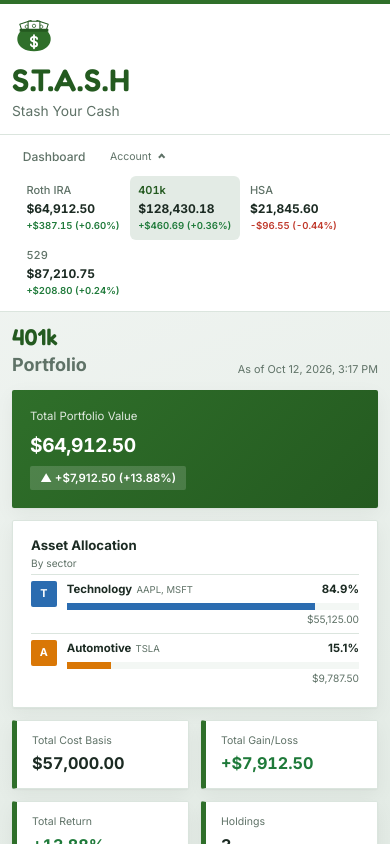
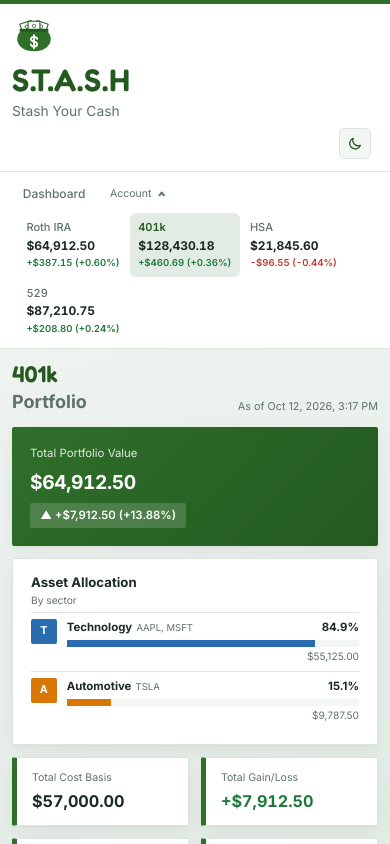
Before and after one commit to ahmedleap/agents-frontend, an Angular app: page /portfolio/401k in a window 390 px wide. Built offline with nearby package versions, Linux system fonts and the light colour scheme.

Commit message:
dark mode

```diff
--- a/src/app/app.component.html
+++ b/src/app/app.component.html
@@ -18,6 +18,26 @@
       </a>
       <h1>{{ title() }}</h1>
       <p>{{ subtitle() }}</p>
+
+      <button
+        type="button"
+        class="theme-toggle"
+        (click)="theme.toggle()"
+        [attr.aria-label]="theme.theme() === 'dark' ? 'Switch to light mode' : 'Switch to dark mode'"
+        [attr.title]="theme.theme() === 'dark' ? 'Light mode' : 'Dark mode'">
+        @if (theme.theme() === 'dark') {
+          <!-- Sun -->
+          <svg viewBox="0 0 24 24" aria-hidden="true" focusable="false" fill="none" stroke="currentColor" stroke-width="2" stroke-linecap="round">
+            <circle cx="12" cy="12" r="4.5"/>
+            <path d="M12 2v2M12 20v2M2 12h2M20 12h2M4.9 4.9l1.4 1.4M17.7 17.7l1.4 1.4M4.9 19.1l1.4-1.4M17.7 6.3l1.4-1.4"/>
+          </svg>
+        } @else {
+          <!-- Moon -->
+          <svg viewBox="0 0 24 24" aria-hidden="true" focusable="false" fill="none" stroke="currentColor" stroke-width="2" stroke-linejoin="round">
+            <path d="M20.5 14.5A8.5 8.5 0 0 1 9.5 3.5a8.5 8.5 0 1 0 11 11z"/>
+          </svg>
+        }
+      </button>
     </header>
 
     <div class="app-body">
--- a/src/app/app.component.scss
+++ b/src/app/app.component.scss
@@ -10,7 +10,7 @@
   flex-direction: column;
   width: 100%;
   height: 100%;
-  background: linear-gradient(160deg, #f4f7f5 0%, #e3ebe5 100%);
+  background: linear-gradient(160deg, var(--pf-bg) 0%, var(--pf-bg-2) 100%);
 }
 
 .app-header {
@@ -18,16 +18,34 @@
   align-items: center;
   gap: 1rem;
   padding: 1rem clamp(1.25rem, 5vw, 4rem) 1rem 1rem;
-  background: #fff;
-  border-top: 4px solid #2f6f2a;
-  border-bottom: 1px solid #dbe5de;
+  background: var(--pf-card);
+  border-top: 4px solid var(--pf-green);
+  border-bottom: 1px solid var(--pf-border);
+
+  .theme-toggle {
+    flex: none;
+    display: grid;
+    place-items: center;
+    width: 2.6rem;
+    height: 2.6rem;
+    margin-left: auto;
+    border: 1px solid var(--pf-border);
+    border-radius: 6px;
+    background: var(--pf-inset);
+    color: var(--pf-accent);
+    cursor: pointer;
+    transition: background 0.15s;
+
+    svg { width: 1.3rem; height: 1.3rem; }
+    &:hover { background: var(--pf-active); }
+  }
 
   .logo-link {
     flex: none;
     display: flex;
     border-radius: 6px;
 
-    &:focus-visible { outline: 2px solid #2f6f2a; outline-offset: 2px; }
+    &:focus-visible { outline: 2px solid var(--pf-green); outline-offset: 2px; }
   }
 
   .logo {
@@ -45,15 +63,15 @@
     font-size: 2.6rem;
     letter-spacing: 0.02em;
     line-height: 1;
-    color: #245a20;
+    color: var(--pf-accent);
   }
 
   p {
     margin: 0;
     padding-left: 1rem;
-    border-left: 1px solid #dbe5de;
+    border-left: 1px solid var(--pf-border);
     font-size: 1.15rem;
-    color: #5f7267;
+    color: var(--pf-muted);
   }
 }
 
@@ -70,26 +88,26 @@
   gap: 0.25rem;
   width: 15rem;
   padding: 1rem 0.75rem;
-  background: #fff;
-  border-right: 1px solid #dbe5de;
+  background: var(--pf-card);
+  border-right: 1px solid var(--pf-border);
 
   .nav-link {
     padding: 0.6rem 0.9rem;
     border-radius: 6px;
     font-size: 1rem;
     font-weight: 500;
-    color: #5f7267;
+    color: var(--pf-muted);
     text-decoration: none;
     transition: background 0.15s, color 0.15s;
 
     &:hover {
-      background: #f4f7f5;
-      color: #245a20;
+      background: var(--pf-hover);
+      color: var(--pf-accent);
     }
 
     &.active {
-      background: #e3ebe5;
-      color: #245a20;
+      background: var(--pf-active);
+      color: var(--pf-accent);
       font-weight: 600;
     }
   }
@@ -123,7 +141,7 @@
     gap: 0.15rem;
     margin-left: 0.9rem;
     padding-left: 0.5rem;
-    border-left: 2px solid #e3ebe5;
+    border-left: 2px solid var(--pf-active);
   }
 
   .sub-link {
@@ -134,10 +152,10 @@
     font-variant-numeric: tabular-nums;
 
     .acct-name { font-size: 0.92rem; }
-    .acct-value { font-size: 1rem; font-weight: 700; color: #1c2b23; }
+    .acct-value { font-size: 1rem; font-weight: 700; color: var(--pf-text); }
     .acct-pl { font-size: 0.8rem; font-weight: 600; }
-    .gain { color: #1f7a3a; }
-    .loss { color: #c0392b; }
+    .gain { color: var(--pf-gain); }
+    .loss { color: var(--pf-loss); }
   }
 }
 
@@ -158,7 +176,7 @@
   width: 100%;
   height: 100%;
   font-size: 1.2rem;
-  color: #2b3a33;
+  color: var(--pf-text);
 }
 
 @media (max-width: 800px) {
@@ -186,7 +204,7 @@
     width: auto;
     padding: 0.5rem 1rem;
     border-right: 0;
-    border-bottom: 1px solid #dbe5de;
+    border-bottom: 1px solid var(--pf-border);
     overflow-x: auto;
   }
 
--- a/src/app/app.component.ts
+++ b/src/app/app.component.ts
@@ -3,6 +3,7 @@
 import { CommonModule } from '@angular/common';
 import { filter } from 'rxjs';
 import { DashboardService } from './core/services/dashboard.service';
+import { ThemeService } from './core/services/theme.service';
 
 @Component({
   selector: 'app-root',
@@ -20,6 +21,7 @@
   protected readonly appInitialized = signal(false);
   protected readonly accounts = inject(DashboardService).accounts;
   protected readonly accountsOpen = signal(false);
+  protected readonly theme = inject(ThemeService);
 
   private readonly router = inject(Router);
 
--- a/src/app/components/dashboard/dashboard.component.scss
+++ b/src/app/components/dashboard/dashboard.component.scss
@@ -1,14 +1,4 @@
 :host {
-  --pf-card: #fff;
-  --pf-border: #dbe5de;
-  --pf-text: #1c2b23;
-  --pf-muted: #5f7267;
-  --pf-inset: #f3f7f4;
-  --pf-gain: #1f7a3a;
-  --pf-loss: #c0392b;
-  --pf-green: #2f6f2a;
-  --pf-green-dark: #245a20;
-
   display: flex;
   flex-direction: column;
   flex: 1 1 0;
@@ -29,7 +19,7 @@
   background: var(--pf-card);
   border: 1px solid var(--pf-border);
   border-radius: 2px;
-  box-shadow: 0 1px 2px rgba(16, 40, 28, 0.05), 0 6px 20px rgba(16, 40, 28, 0.05);
+  box-shadow: var(--pf-shadow);
   min-width: 0;
 }
 
@@ -265,8 +255,8 @@
   font-size: 0.8rem;
   font-weight: 600;
 
-  &.buy { color: var(--pf-gain); background: rgba(31, 122, 58, 0.1); }
-  &.sell { color: var(--pf-loss); background: rgba(192, 57, 43, 0.1); }
+  &.buy { color: var(--pf-gain); background: var(--pf-buy-bg); }
+  &.sell { color: var(--pf-loss); background: var(--pf-sell-bg); }
 }
 
 .empty { text-align: center; color: var(--pf-muted); padding: 2rem; }
--- a/src/app/components/dashboard/dashboard.component.ts
+++ b/src/app/components/dashboard/dashboard.component.ts
@@ -21,13 +21,22 @@
 } from 'chart.js';
 
 import { DashboardService } from '../../core/services/dashboard.service';
+import { ThemeService } from '../../core/services/theme.service';
 
 // Register only what the line chart needs (keeps the bundle small).
 Chart.register(LineController, LineElement, PointElement, LinearScale, CategoryScale, Filler, Tooltip);
 
-const GREEN = '#2f6f2a';
-const MUTED = '#5f7267';
-const BORDER = '#dbe5de';
+/** Reads the current theme's chart colours from the CSS tokens in styles.scss. */
+function chartColors() {
+  const css = getComputedStyle(document.documentElement);
+  const token = (name: string) => css.getPropertyValue(name).trim();
+  return {
+    line: token('--pf-chart'),
+    fill: token('--pf-chart-fill'),
+    muted: token('--pf-muted'),
+    border: token('--pf-border')
+  };
+}
 
 const usd = new Intl.NumberFormat('en-US', { style: 'currency', currency: 'USD' });
 const usdCompact = new Intl.NumberFormat('en-US', {
@@ -47,6 +56,7 @@
 })
 export class DashboardComponent {
   private readonly data = inject(DashboardService);
+  private readonly theme = inject(ThemeService).theme;
 
   protected readonly asOf = new Date();
 
@@ -97,6 +107,14 @@
       this.chart.update();
     });
 
+    // Recolour the chart when switching light / dark mode
+    effect(() => {
+      this.theme();
+      if (!this.chart) return;
+      this.applyColors(this.chart);
+      this.chart.update('none');
+    });
+
     inject(DestroyRef).onDestroy(() => this.chart?.destroy());
   }
 
@@ -104,7 +122,20 @@
     return volumeFmt.format(v);
   }
 
+  private applyColors(chart: Chart<'line'>): void {
+    const c = chartColors();
+    const ds = chart.data.datasets[0];
+    ds.borderColor = c.line;
+    ds.backgroundColor = c.fill;
+    ds.pointBackgroundColor = c.line;
+    const { x, y } = chart.options.scales!;
+    x!.ticks!.color = c.muted;
+    y!.ticks!.color = c.muted;
+    y!.grid!.color = c.border;
+  }
+
   private createChart(el: HTMLCanvasElement): Chart<'line'> {
+    const c = chartColors();
     return new Chart(el, {
       type: 'line',
       data: {
@@ -113,14 +144,14 @@
           {
             label: 'Total value',
             data: this.series(),
-            borderColor: GREEN,
-            backgroundColor: 'rgba(47, 111, 42, 0.12)',
+            borderColor: c.line,
+            backgroundColor: c.fill,
             borderWidth: 2,
             fill: true,
             tension: 0.25,
             pointRadius: 3,
             pointHoverRadius: 5,
-            pointBackgroundColor: GREEN
+            pointBackgroundColor: c.line
           }
         ]
       },
@@ -136,10 +167,10 @@
           }
         },
         scales: {
-          x: { grid: { display: false }, ticks: { color: MUTED, maxTicksLimit: 7 } },
+          x: { grid: { display: false }, ticks: { color: c.muted, maxTicksLimit: 7 } },
           y: {
-            grid: { color: BORDER },
-            ticks: { color: MUTED, callback: v => usdCompact.format(Number(v)) }
+            grid: { color: c.border },
+            ticks: { color: c.muted, callback: v => usdCompact.format(Number(v)) }
           }
         }
       }
--- a/src/app/components/portfolio/portfolio.component.scss
+++ b/src/app/components/portfolio/portfolio.component.scss
@@ -1,14 +1,4 @@
 :host {
-  --pf-card: #fff;
-  --pf-border: #dbe5de;
-  --pf-text: #1c2b23;
-  --pf-muted: #5f7267;
-  --pf-inset: #f3f7f4;
-  --pf-gain: #1f7a3a;
-  --pf-loss: #c0392b;
-  --pf-green: #2f6f2a;
-  --pf-green-dark: #245a20;
-
   display: flex;
   flex-direction: column;
   flex: 1 1 0;
@@ -29,7 +19,7 @@
   background: var(--pf-card);
   border: 1px solid var(--pf-border);
   border-radius: 2px;
-  box-shadow: 0 1px 2px rgba(16, 40, 28, 0.05), 0 6px 20px rgba(16, 40, 28, 0.05);
+  box-shadow: var(--pf-shadow);
   min-width: 0;
 }
 
--- /dev/null
+++ b/src/app/core/services/theme.service.ts
@@ -0,0 +1,47 @@
+import { Injectable, signal } from '@angular/core';
+
+export type Theme = 'light' | 'dark';
+
+const STORAGE_KEY = 'stash-theme';
+
+/**
+ * Light / dark mode. The choice is saved in localStorage; until the user picks one
+ * we follow the OS setting. The theme is applied as data-theme on <html>, and every
+ * colour token in styles.scss switches off that attribute.
+ */
+@Injectable({ providedIn: 'root' })
+export class ThemeService {
+  readonly theme = signal<Theme>(this.initialTheme());
+
+  constructor() {
+    this.apply(this.theme());
+  }
+
+  toggle(): void {
+    this.set(this.theme() === 'dark' ? 'light' : 'dark');
+  }
+
+  set(theme: Theme): void {
+    this.theme.set(theme);
+    this.apply(theme);
+    try {
+      localStorage.setItem(STORAGE_KEY, theme);
+    } catch {
+      // Storage blocked (private mode etc.) - the theme still applies for this visit
+    }
+  }
+
+  private apply(theme: Theme): void {
+    document.documentElement.dataset['theme'] = theme;
+  }
+
+  private initialTheme(): Theme {
+    try {
+      const saved = localStorage.getItem(STORAGE_KEY);
+      if (saved === 'light' || saved === 'dark') return saved;
+    } catch {
+      // Fall through to the OS preference
+    }
+    return window.matchMedia?.('(prefers-color-scheme: dark)').matches ? 'dark' : 'light';
+  }
+}
--- a/src/styles.scss
+++ b/src/styles.scss
@@ -16,6 +16,52 @@
   --fidelity-warning-bg: #fff6e6;
   --fidelity-warning-border: #e4be72;
   --fidelity-warning-text: #6d4d10;
+
+  /* Theme tokens: light (default) */
+  color-scheme: light;
+  --pf-bg: #f4f7f5;
+  --pf-bg-2: #e3ebe5;
+  --pf-card: #fff;
+  --pf-border: #dbe5de;
+  --pf-text: #1c2b23;
+  --pf-muted: #5f7267;
+  --pf-inset: #f3f7f4;
+  --pf-hover: #f4f7f5;
+  --pf-active: #e3ebe5;
+  --pf-gain: #1f7a3a;
+  --pf-loss: #c0392b;
+  --pf-green: #2f6f2a;
+  --pf-green-dark: #245a20;
+  --pf-accent: #245a20;
+  --pf-chart: #2f6f2a;
+  --pf-chart-fill: rgba(47, 111, 42, 0.12);
+  --pf-buy-bg: rgba(31, 122, 58, 0.1);
+  --pf-sell-bg: rgba(192, 57, 43, 0.1);
+  --pf-shadow: 0 1px 2px rgba(16, 40, 28, 0.05), 0 6px 20px rgba(16, 40, 28, 0.05);
+}
+
+/* Theme tokens: dark (set by ThemeService as data-theme on <html>) */
+:root[data-theme="dark"] {
+  color-scheme: dark;
+  --pf-bg: #0e1512;
+  --pf-bg-2: #121b17;
+  --pf-card: #18221d;
+  --pf-border: #2a3a31;
+  --pf-text: #e3ece6;
+  --pf-muted: #93a69a;
+  --pf-inset: #1f2b25;
+  --pf-hover: #1f2b25;
+  --pf-active: #24372b;
+  --pf-gain: #4cc072;
+  --pf-loss: #ff6b5b;
+  --pf-green: #2f6f2a;
+  --pf-green-dark: #245a20;
+  --pf-accent: #8fd18a;
+  --pf-chart: #6fbf68;
+  --pf-chart-fill: rgba(111, 191, 104, 0.15);
+  --pf-buy-bg: rgba(76, 192, 114, 0.15);
+  --pf-sell-bg: rgba(255, 107, 91, 0.15);
+  --pf-shadow: 0 1px 2px rgba(0, 0, 0, 0.3), 0 6px 20px rgba(0, 0, 0, 0.25);
 }
 
 * {
@@ -41,8 +87,8 @@
   font-size: 0.875rem;
   line-height: 1.5;
   overflow: hidden;
-  color: #1c2b23;
-  background-color: #f4f7f5;
+  color: var(--pf-text);
+  background-color: var(--pf-bg);
   -webkit-font-smoothing: antialiased;
 }
 
@@ -58,11 +104,11 @@
 }
 
 ::-webkit-scrollbar-track {
-  background: #e3ebe5;
+  background: var(--pf-bg-2);
 }
 
 ::-webkit-scrollbar-thumb {
-  background: #2f6f2a;
+  background: var(--pf-green);
   border-radius: 0;
 
   &:hover {
```
Also changed, not shown: src/index.html (+7 -0 lines).
